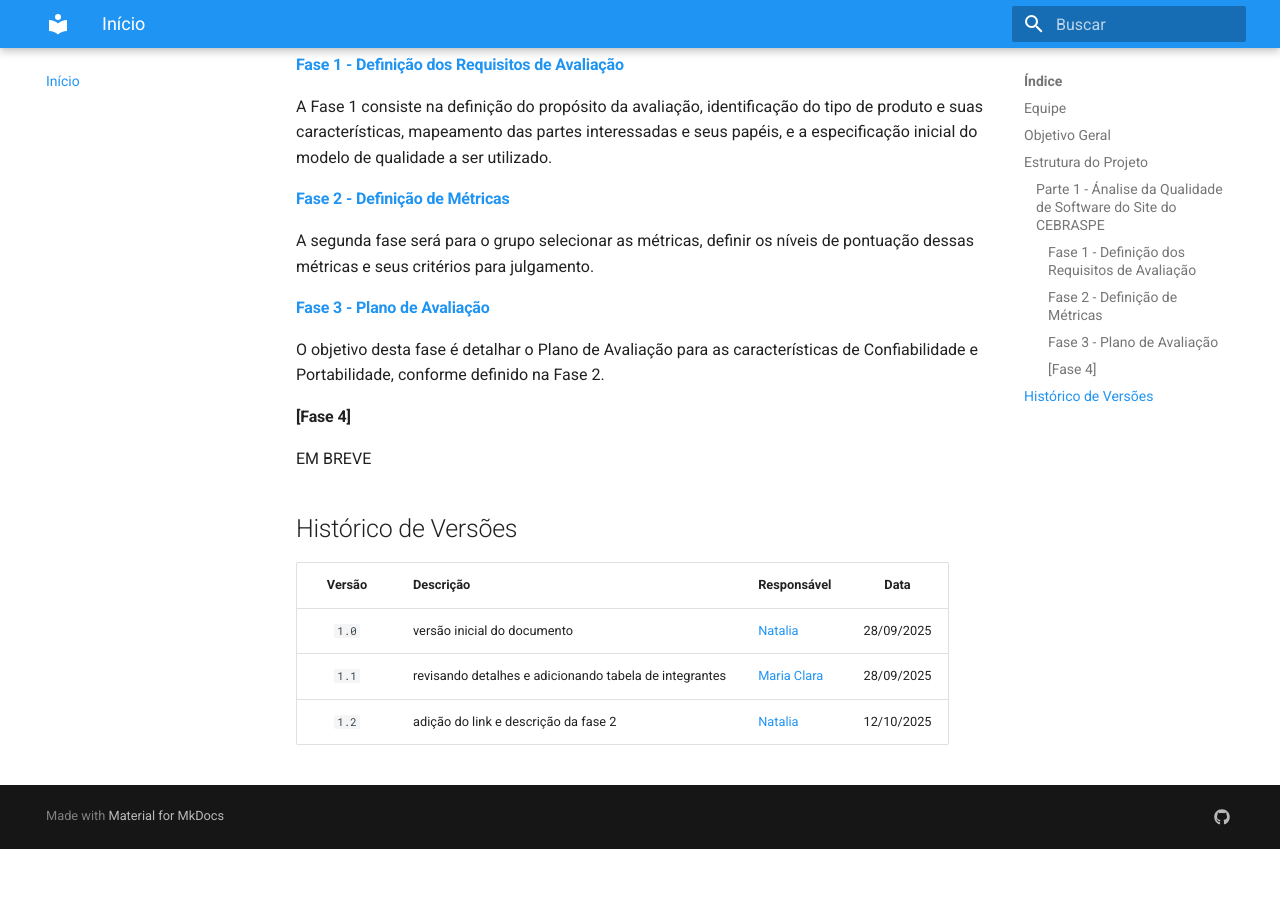
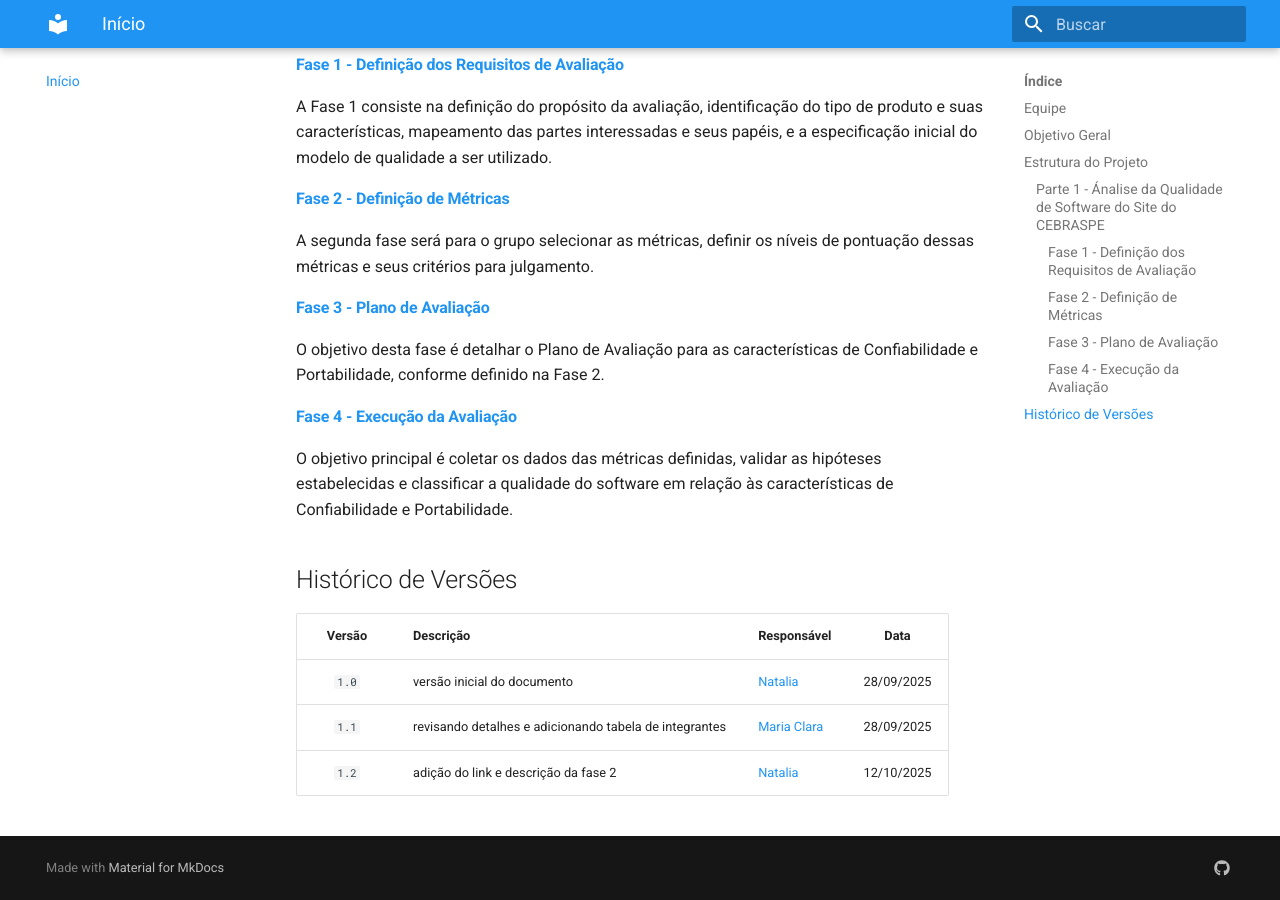
Before and after one commit to FCTE-Qualidade-de-Software-1/2025-2_T02_FRANCES-ALLEN, an MkDocs documentation site: the page built from docs/index.md, in a window 1280 px wide and 900 px high, scrolled down 993 px. Built offline with MkDocs 1.6.1 and Material for MkDocs 9.7.7, drawn with Linux system fonts in a browser that asks for light colours; before the commit the page ends 1842 px from its top, so only the background shows below that.

Commit message:
fase 4 index
Updated Fase 4 section to include execution details.

```diff
--- a/docs/index.md
+++ b/docs/index.md
@@ -68,8 +68,8 @@ A segunda fase será para o grupo selecionar as métricas, definir os níveis de
 #### [Fase 3 - Plano de Avaliação](./fase3.md)
 O objetivo desta fase é detalhar o Plano de Avaliação para as características de Confiabilidade e Portabilidade, conforme definido na Fase 2.
 
-#### [Fase 4]
-EM BREVE
+#### [Fase 4 - Execução da Avaliação](./fase4.md)
+O objetivo principal é coletar os dados das métricas definidas, validar as hipóteses estabelecidas e classificar a qualidade do software em relação às características de Confiabilidade e Portabilidade.
 
 ## Histórico de Versões
 
```
